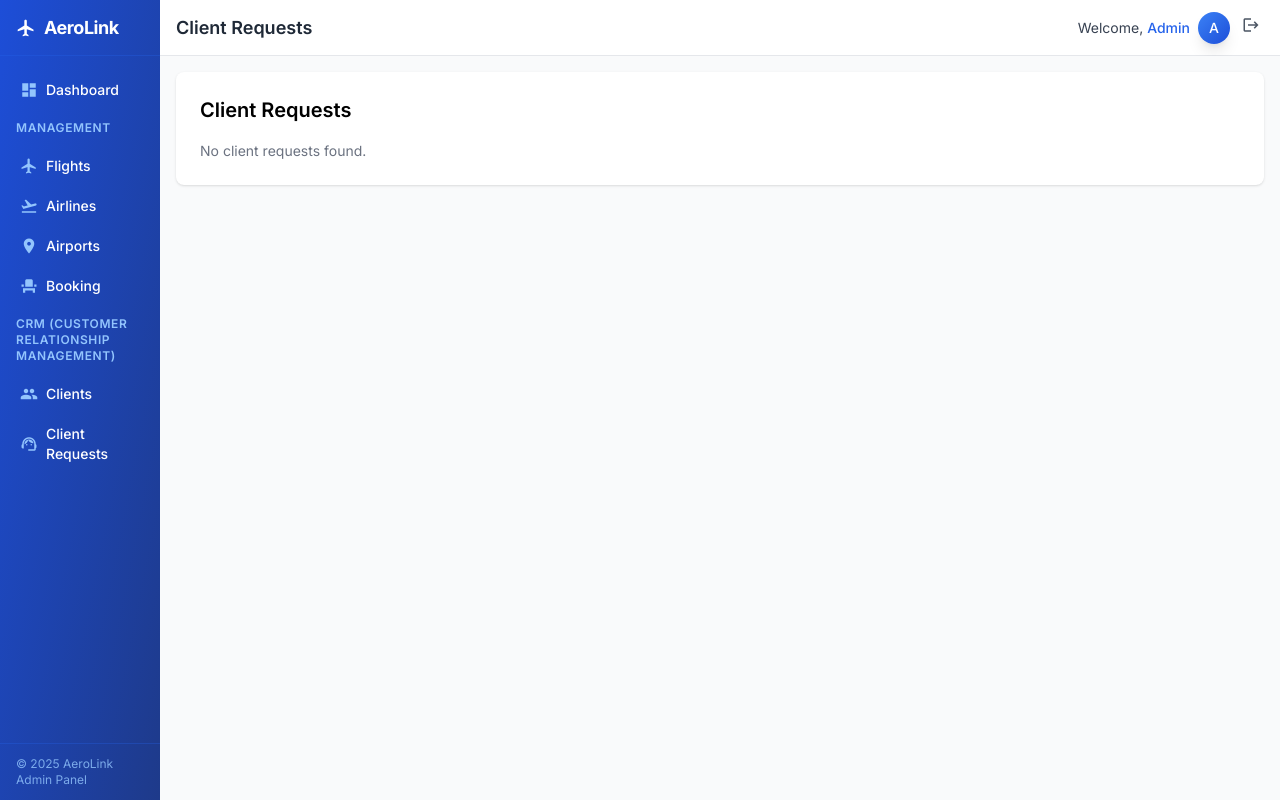
After one commit to NouamanY04/AeroLink, a Laravel app: template BackEND -- Laravel/resources/views/admin/contacts/index.blade.php in a window 1280 px wide. The commit adds this page. Run offline with Laravel 12, Linux system fonts and the light colour scheme; the template is opened without the code that fills it, so the values that code supplies are empty; parts of the project's set-up code (start-up, migrations or seed data) failed here and were passed over; some libraries are stand-ins or nearby versions.

Commit message:
Add Feature For Managing Clients Request From The Front Side

```diff
--- a/BackEND -- Laravel/resources/views/admin.blade.php
+++ b/BackEND -- Laravel/resources/views/admin.blade.php
@@ -79,6 +79,13 @@
                         style="font-size: 18px;">group</span>
                     <span class="font-medium">Clients</span>
                 </a>
+
+                <a href="{{ route('contacts.index') }}"
+                    class="flex items-center px-3 py-2 rounded-lg hover:bg-white/10 transition-all duration-200 group text-sm">
+                    <span class="material-icons mr-2 text-blue-300 group-hover:text-white"
+                        style="font-size: 18px;">support_agent</span>
+                    <span class="font-medium">Client Requests</span>
+                </a>
             </nav>
             <div class="px-4 py-3 text-xs text-blue-300/80 border-t border-blue-600/30 flex-shrink-0">
                 © 2025 AeroLink Admin Panel
--- /dev/null
+++ b/BackEND -- Laravel/resources/views/admin/contacts/index.blade.php
@@ -0,0 +1,50 @@
+
+@extends('admin')
+
+@section('page_title', 'Client Requests')
+
+@section('content')
+<div class="bg-white rounded-lg shadow p-6">
+    <h2 class="text-xl font-semibold mb-4">Client Requests</h2>
+    @if($contacts->count())
+    <div class="overflow-x-auto">
+        <table class="min-w-full text-sm">
+            <thead>
+                <tr class="bg-blue-50 text-blue-900">
+                    <th class="px-4 py-2 text-left">Name</th>
+                    <th class="px-4 py-2 text-left">Email</th>
+                    <th class="px-4 py-2 text-left">Message</th>
+                    <th class="px-4 py-2 text-left">User</th>
+                    <th class="px-4 py-2 text-left">Date</th>
+                    <th class="px-4 py-2"></th>
+                </tr>
+            </thead>
+            <tbody>
+                @foreach($contacts as $contact)
+                <tr class="border-b hover:bg-blue-50">
+                    <td class="px-4 py-2">{{ $contact->name }}</td>
+                    <td class="px-4 py-2">{{ $contact->email }}</td>
+                    <td class="px-4 py-2 truncate max-w-xs">{{ Str::limit($contact->message, 40) }}</td>
+                    <td class="px-4 py-2">{{ $contact->user->name ?? '-' }}</td>
+                    <td class="px-4 py-2">{{ $contact->created_at->format('Y-m-d H:i') }}</td>
+                    <td class="px-4 py-2 flex space-x-2">
+                        <a href="{{ route('contacts.show', $contact->id) }}" class="text-blue-600 hover:underline">View</a>
+                        <form action="{{ route('contacts.destroy', $contact->id) }}" method="POST" onsubmit="return confirm('Delete this request?')">
+                            @csrf
+                            @method('DELETE')
+                            <button class="text-red-500 hover:underline" type="submit">Delete</button>
+                        </form>
+                    </td>
+                </tr>
+                @endforeach
+            </tbody>
+        </table>
+    </div>
+    <div class="mt-4">
+        {{ $contacts->links() }}
+    </div>
+    @else
+    <div class="text-gray-500">No client requests found.</div>
+    @endif
+</div>
+@endsection
--- a/BackEND -- Laravel/routes/web.php
+++ b/BackEND -- Laravel/routes/web.php
@@ -34,6 +34,7 @@ Route::middleware('admin')->prefix('admin')->group(function () {
     Route::resource('bookings', BookingsController::class);
     Route::resource('users', ClientsController::class);
     Route::resource('clients', ClientsController::class);
+    Route::resource('contacts', \App\Http\Controllers\Admin\ContactRequestController::class)->only(['index', 'show', 'destroy']);
 
     // Additional client routes
     Route::get('/clients/{client}/bookings', [ClientsController::class, 'bookings'])->name('clients.bookings');
```
Also changed, not shown: BackEND -- Laravel/app/Http/Controllers/Admin/ContactRequestController.php (added, +29 -0 lines), BackEND -- Laravel/resources/views/admin/contacts/show.blade.php (added, +26 -0 lines), BackEND -- Laravel/resources/views/auth/forgot-password.blade.php (deleted, +0 -32 lines), BackEND -- Laravel/resources/views/auth/register.blade.php (deleted, +0 -42 lines).
